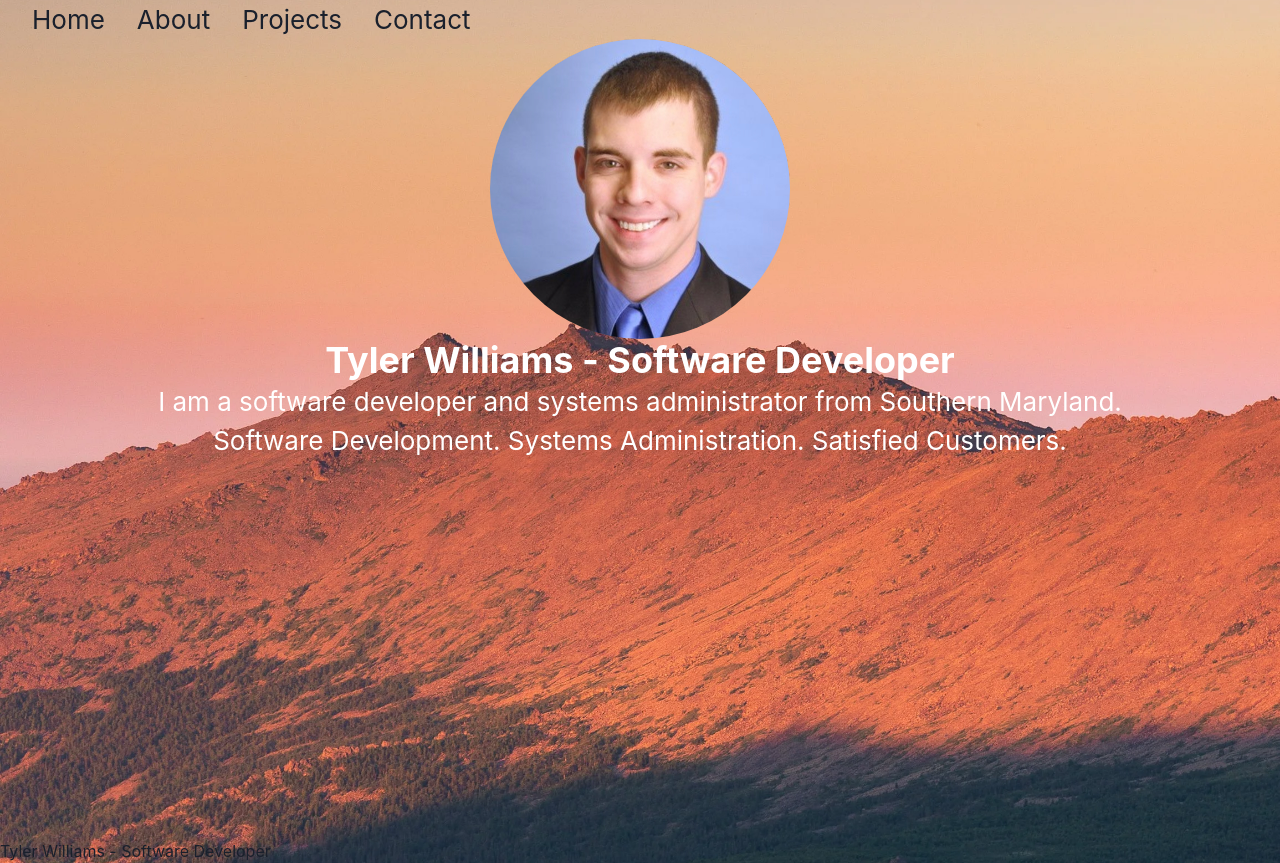
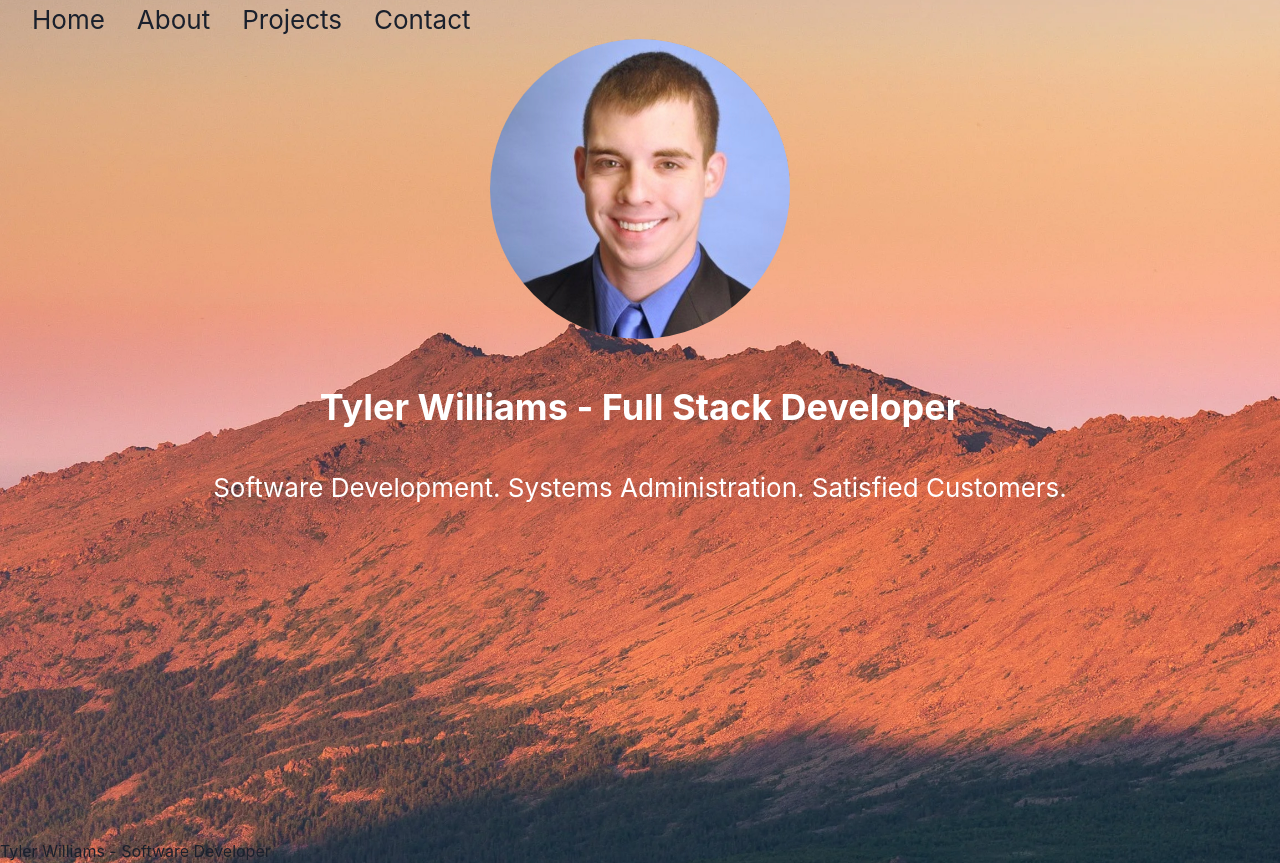
Before and after one commit to dtwilliams10/dtwilliams10.com, a React (Create React App) app: page / in a window 1280 px wide. Built offline with nearby package versions, Linux system fonts and the light colour scheme.

Commit message:
cleaned up home page

```diff
--- a/src/pages/Home.tsx
+++ b/src/pages/Home.tsx
@@ -1,4 +1,4 @@
-import { Image, Box, Heading, VStack, Center, Text} from '@chakra-ui/react';
+import { Image, Heading, VStack, Center, Text} from '@chakra-ui/react';
 import React from 'react';
 import headshot from './../images/IMG2332.jpg'
 
@@ -6,7 +6,6 @@ function HomePage() {
         return (
             <div className="App-body">
             <VStack>
-                <Box>
                     <Center>
                         <Image
                         boxSize="300px"
@@ -16,14 +15,12 @@ function HomePage() {
                         alt="Tyler Williams - Software Developer"
                         />
                     </Center>
+                    <br/>
                     <Heading as="h1">
-                            Tyler Williams - Software Developer
+                        Tyler Williams - Full Stack Developer
                     </Heading>
-                </Box>
             </VStack>
-            <Center>
-                <Text>I am a software developer and systems administrator from Southern Maryland.</Text>
-            </Center>
+            <br/>
             <Center>
                 <Text>Software Development. Systems Administration. Satisfied Customers.</Text>
             </Center>
```
